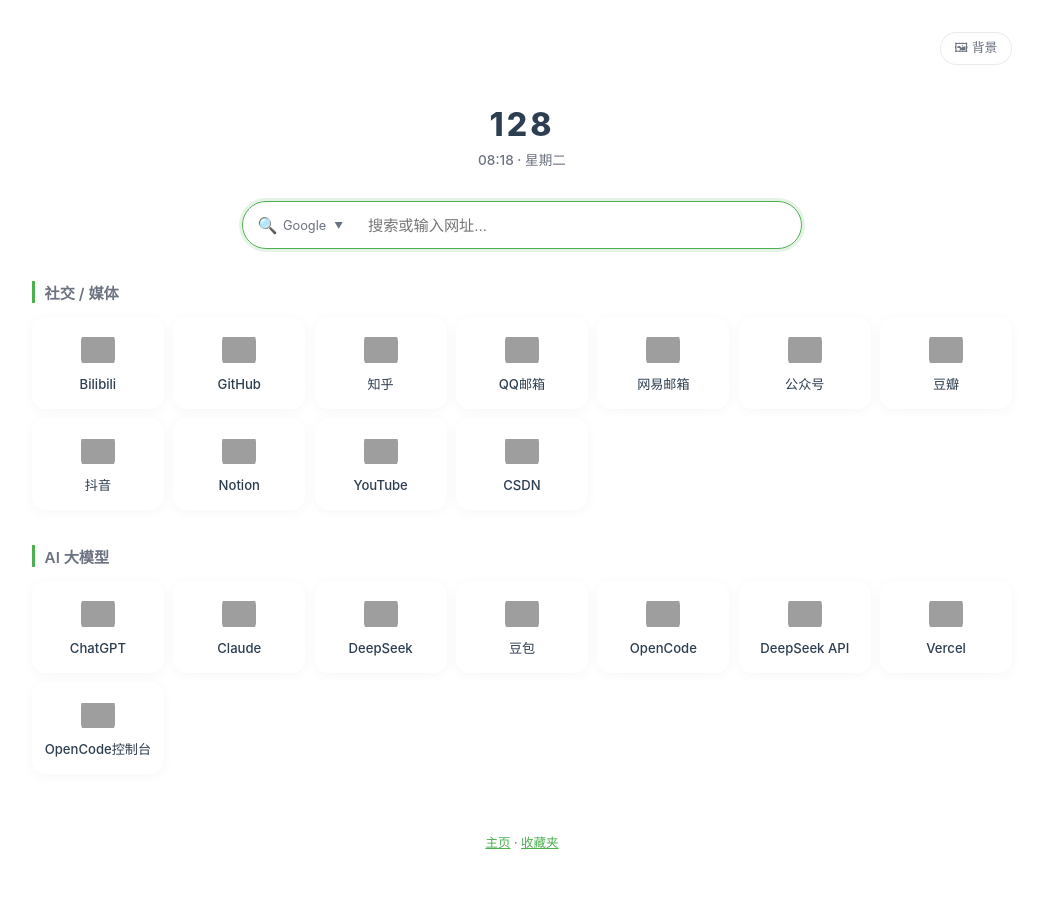
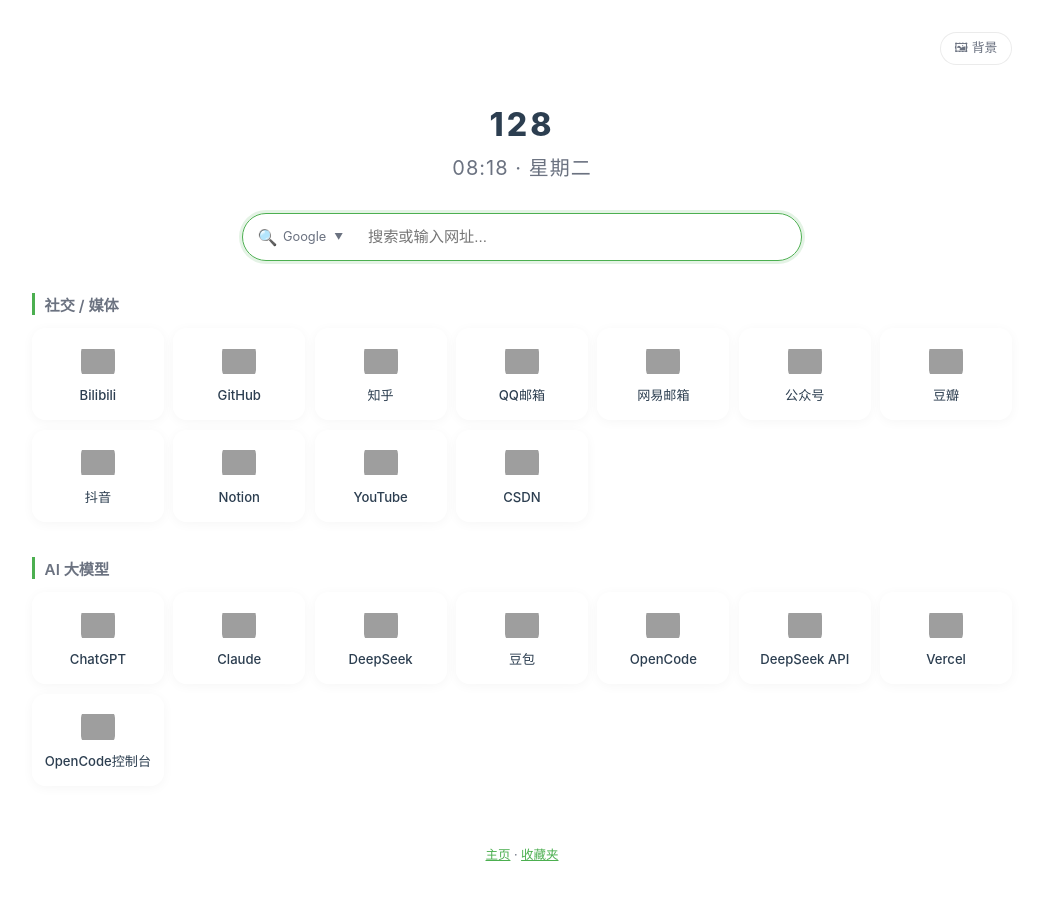
Before and after one commit to Bahu-Tang/Bahu-Tang.github.io, a Jekyll site: the page newtab.html, which Jekyll copies as it is, in a window 1280 px wide. Shown: the whole page, without its empty margins (118-1161 px from the left). Built offline with Jekyll 4.4.1, drawn with Linux system fonts in a browser that asks for light colours; grey boxes are pictures that could not be loaded.

Commit message:
放大新标签页时间显示：0.85rem→1.25rem

```diff
--- a/newtab.html
+++ b/newtab.html
@@ -61,7 +61,7 @@
   /* ===== Hero ===== */
   header { text-align: center; padding: 1.5rem 0 0.5rem; }
   header h1 { font-size: 2rem; font-weight: 800; color: var(--text); letter-spacing: 3px; }
-  .clock { font-size: 0.85rem; color: var(--text-light); margin-top: 0.35rem; font-weight: 500; }
+  .clock { font-size: 1.25rem; color: var(--text-light); margin-top: 0.5rem; font-weight: 400; letter-spacing: 1px; }
 
   /* ===== Search ===== */
   .search-row {
```
